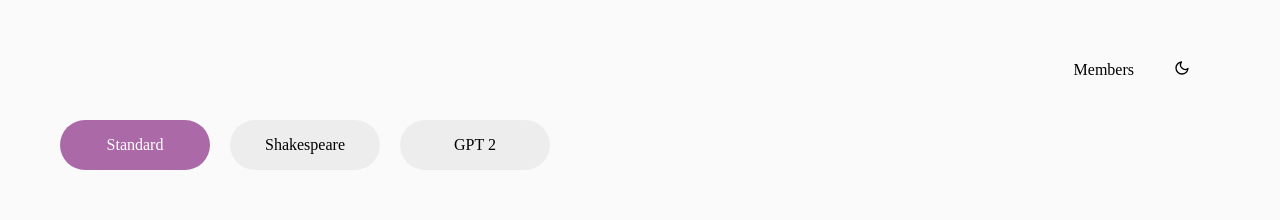
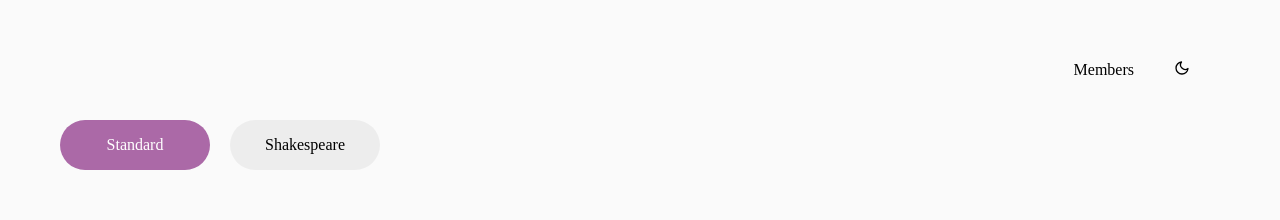
Before and after one commit to goofynugtz/gpt-text-prediction, a Next.js app in the folder frontend/: page / in a window 1280 px wide. Shown: the top 220 px of the page. Built offline with nearby package versions, Linux system fonts and the light colour scheme.

Commit message:
Minor changes

```diff
--- a/frontend/components/ModelType.tsx
+++ b/frontend/components/ModelType.tsx
@@ -10,10 +10,10 @@
         className={`button ${model === '/v1/shakespeare/' ? 'active' : ''}`}
         onClick={() => setModel('/v1/shakespeare/')
         }>Shakespeare</div>
-      <div
+      {/* <div
         className={`button ${model === '/v2/' ? 'active' : ''}`}
         onClick={() => setModel('/v2/')
-        }>GPT 2</div>
+        }>GPT 2</div> */}
     </div>
   )
 }
```
